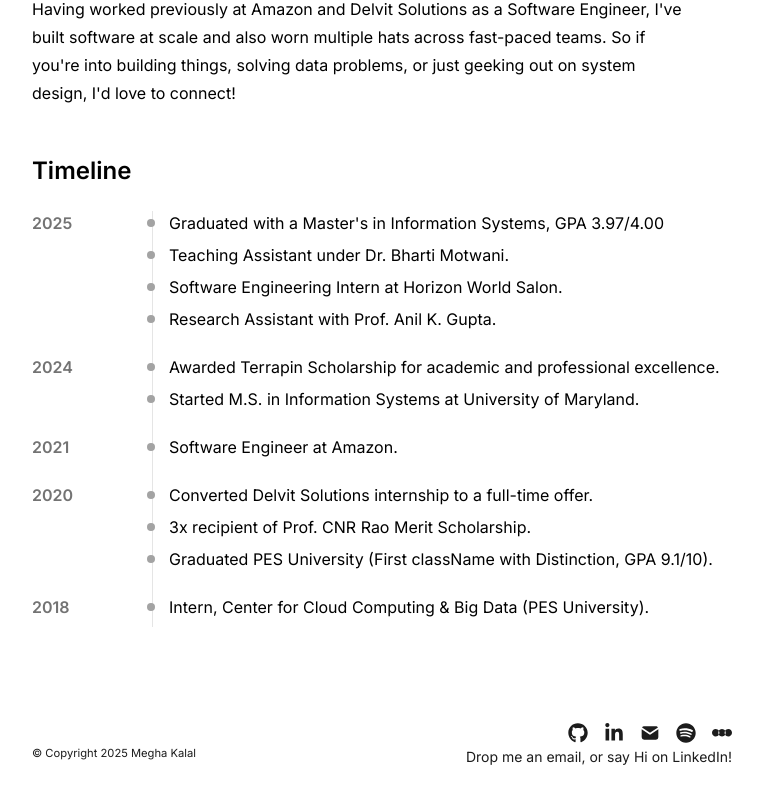
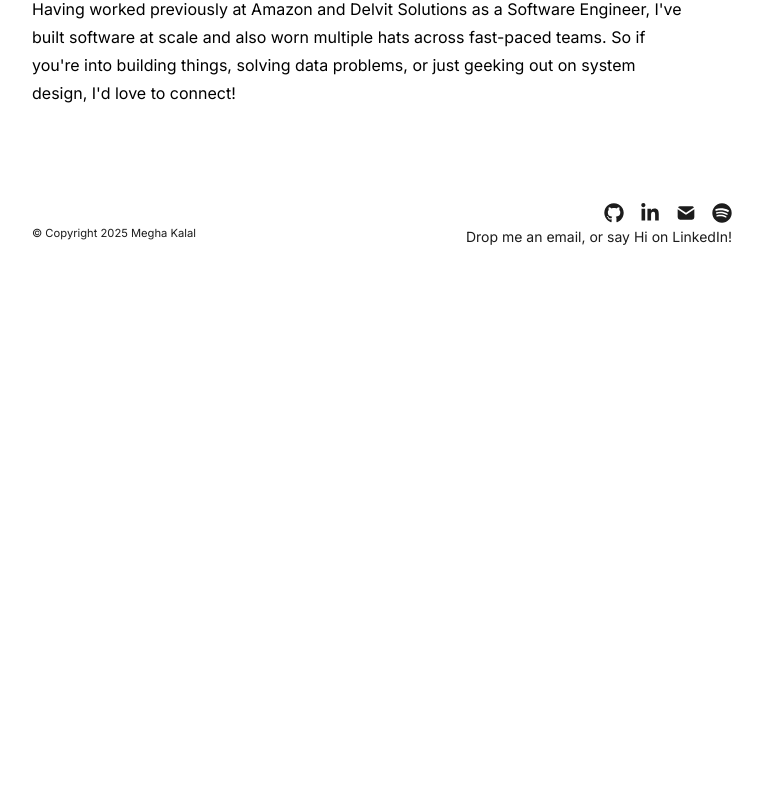
Before and after one commit to meghakalal09/megha-nextfolio, a Next.js app: page / in a window 1280 px wide. Shown: the part 557-1360 px from the top of the page, without its empty margins (258-1021 px from the left). After the commit the page ends 964 px from the top, so only its background shows below. Built offline with nearby package versions, Linux system fonts and the light colour scheme.

Commit message:
Some updates

```diff
--- a/app/components/footer.tsx
+++ b/app/components/footer.tsx
@@ -35,7 +35,7 @@ function SocialLinks() {
           <SocialLink href={socialLinks.linkedin} icon={FaLinkedinIn} />
           <SocialLink href={socialLinks.email} icon={TbMailFilled} />
           <SocialLink href={socialLinks.spotify} icon={FaSpotify} />
-          <SocialLink href={socialLinks.letterboxd} icon={FaLetterboxd} />
+          {/* <SocialLink href={socialLinks.letterboxd} icon={FaLetterboxd} /> */}
         </div>
         <div>
           <span>Drop me an email, or say Hi on LinkedIn!</span>
--- a/app/config.ts
+++ b/app/config.ts
@@ -13,5 +13,5 @@ export const socialLinks = {
   email: "mailto:meghak@umd.edu",
   spotify:
     "https://open.spotify.com/user/yv445zpk7m7kfkvflvs04sz3p?si=d7442eba3386465c",
-  letterboxd: "https://letterboxd.com/inglorious_hans/",
+  // letterboxd: "https://letterboxd.com/inglorious_hans/",
 };
--- a/app/page.tsx
+++ b/app/page.tsx
@@ -44,7 +44,7 @@ export default function Page() {
 
       {/* Timeline */}
 
-      <section className="max-w-3xl mx-auto">
+      {/* <section className="max-w-3xl mx-auto">
         <h2 className="mt-12 mb-6 text-2xl font-semibold">Timeline</h2>
 
         <div className="grid grid-cols-[96px,1fr] gap-x-6">
@@ -114,7 +114,7 @@ export default function Page() {
             </div>
           </div>
         </div>
-      </section>
+      </section> */}
     </section>
   );
 }
```
